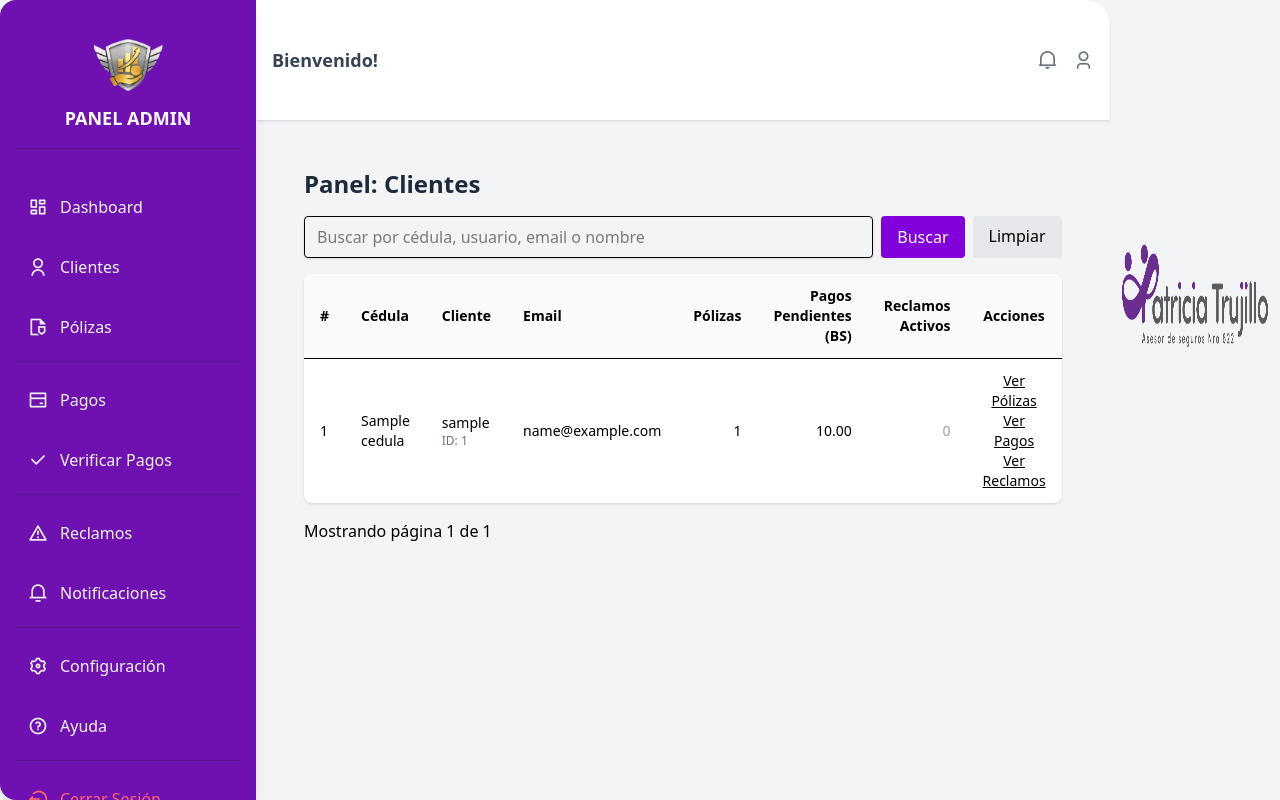
After one commit to Flarxx/Pagina-seguros2025, a Django app: template usuarios/templates/administrador/control_clientes.html in a window 1280 px wide. The commit adds this page. Run offline with Django 3.2, Linux system fonts and the light colour scheme; the template is opened without the code that fills it: most values are stand-ins (such as "Sample title", 1, 10 or a date in 2020); style sheets or scripts are compiled from the project's sources; some libraries are stand-ins or nearby versions.

Commit message:
muchas mejoras en la vista de administrador esta implementado una vista de clientes nuevas para filtrar por cedula etc

```diff
--- a/nucleo/urls.py
+++ b/nucleo/urls.py
@@ -5,7 +5,7 @@ from django.conf import settings
 
 urlpatterns = [
     path('admin/', admin.site.urls),
-    path('', include('usuarios.urls')),
+    path('', include('usuarios.urls', namespace='usuarios')),
     path('polizas/', include('polizas.urls')),
     path('pagos/', include('pagos.urls')),
     path('ayuda/', include('ayuda.urls')),
--- a/pagos/templates/pagos/administrador/verificar_pagos.html
+++ b/pagos/templates/pagos/administrador/verificar_pagos.html
@@ -1,4 +1,4 @@
-{% extends 'polizas/cliente/layout.html' %}
+{% extends 'administrador/prueba.html' %}
 
 
 {% block title %}Verificación de Pagos{% endblock %}
--- a/pagos/urls.py
+++ b/pagos/urls.py
@@ -1,8 +1,10 @@
 from django.urls import path
 from . import views
+
+app_name = 'pagos'
 
 urlpatterns = [
     path('registrar/<int:poliza_id>/', views.registrar_pago, name='registrar_pago'),
     path('mis-pagos/', views.mis_pagos, name='mis_pagos'),
-    path('admin/verificar-pagos/', views.verificar_pagos, name='verificar_pagos'),
+    path('verificar/', views.verificar_pagos, name='verificar_pagos'),
 ]
--- a/static/css/output.css
+++ b/static/css/output.css
@@ -2361,11 +2150,6 @@
 @property --tw-skew-y {
   syntax: "*";
   inherits: false;
-}
-@property --tw-scroll-snap-strictness {
-  syntax: "*";
-  inherits: false;
-  initial-value: proximity;
 }
 @property --tw-space-y-reverse {
   syntax: "*";
@@ -2556,10 +2340,6 @@
   inherits: false;
 }
 @property --tw-duration {
-  syntax: "*";
-  inherits: false;
-}
-@property --tw-ease {
   syntax: "*";
   inherits: false;
 }
@@ -2589,7 +2369,6 @@
       --tw-rotate-z: initial;
       --tw-skew-x: initial;
       --tw-skew-y: initial;
-      --tw-scroll-snap-strictness: proximity;
       --tw-space-y-reverse: 0;
       --tw-space-x-reverse: 0;
       --tw-border-style: solid;
@@ -2633,7 +2412,6 @@
       --tw-drop-shadow-alpha: 100%;
       --tw-drop-shadow-size: initial;
       --tw-duration: initial;
-      --tw-ease: initial;
       --tw-scale-x: 1;
       --tw-scale-y: 1;
       --tw-scale-z: 1;
--- /dev/null
+++ b/usuarios/templates/administrador/control_clientes.html
@@ -0,0 +1,83 @@
+{% extends 'administrador/prueba.html' %} {# o tu layout admin real #}
+
+{% block title %}Control de Clientes{% endblock %}
+
+{% block content %}
+<div class="max-w-7xl mx-auto p-6">
+  <h1 class="text-2xl font-bold text-gray-800 mb-4">Panel: Clientes</h1>
+
+  <form method="get" class="mb-4">
+    <div class="flex gap-2">
+      <input type="text" name="q" value="{{ q }}" placeholder="Buscar por cédula, usuario, email o nombre"
+             class="flex-1 px-3 py-2 border rounded shadow-sm" />
+      <button type="submit" class="px-4 py-2 bg-purple-700 text-white rounded">Buscar</button>
+      <a href="{% url 'usuarios:control_clientes' %}" class="px-4 py-2 bg-gray-200 rounded">Limpiar</a>
+    </div>
+  </form>
+
+  <div class="bg-white rounded-lg shadow overflow-x-auto">
+    <table class="min-w-full text-sm">
+      <thead class="bg-gray-50">
+        <tr>
+          <th class="px-4 py-3 text-left">#</th>
+          <th class="px-4 py-3 text-left">Cédula</th>
+          <th class="px-4 py-3 text-left">Cliente</th>
+          <th class="px-4 py-3 text-left">Email</th>
+          <th class="px-4 py-3 text-right">Pólizas</th>
+          <th class="px-4 py-3 text-right">Pagos Pendientes (BS)</th>
+          <th class="px-4 py-3 text-right">Reclamos Activos</th>
+          <th class="px-4 py-3 text-center">Acciones</th>
+        </tr>
+      </thead>
+      <tbody>
+        {% for item in clientes %}
+        <tr class="border-t">
+          <td class="px-4 py-3">{{ forloop.counter0|add:page_obj.start_index }}</td>
+          <td class="px-4 py-3">{{ item.perfil.cedula|default:"-" }}</td>
+          <td class="px-4 py-3">
+            {{ item.user.get_full_name|default:item.user.username }}
+            <div class="text-xs text-gray-500">ID: {{ item.user.id }}</div>
+          </td>
+          <td class="px-4 py-3">{{ item.user.email }}</td>
+          <td class="px-4 py-3 text-right font-medium">{{ item.polizas_count }}</td>
+          <td class="px-4 py-3 text-right font-medium">{{ item.pagos_pendientes_total|floatformat:2 }}</td>
+          <td class="px-4 py-3 text-right">
+            {% if item.reclamos_abiertos > 0 %}
+              <span class="text-red-600 font-semibold">{{ item.reclamos_abiertos }}</span>
+            {% else %}
+              <span class="text-gray-400">0</span>
+            {% endif %}
+          </td>
+          <td class="px-4 py-3 text-center">
+            <a href="{% url 'polizas:mis_polizas' %}?cliente={{ item.user.id }}" class="text-sm underline">Ver Pólizas</a>
+            <br>
+            <a href="{% url 'pagos:verificar_pagos' %}?cliente={{ item.user.id }}" class="text-sm underline">Ver Pagos</a>
+            <br>
+            <a href="{% url 'reclamos:mis_reclamos' %}?cliente={{ item.user.id }}" class="text-sm underline">Ver Reclamos</a>
+          </td>
+        </tr>
+        {% empty %}
+        <tr>
+          <td colspan="8" class="px-4 py-6 text-center text-gray-500">No se encontraron clientes.</td>
+        </tr>
+        {% endfor %}
+      </tbody>
+    </table>
+  </div>
+
+  <!-- paginación simple -->
+  <div class="mt-4">
+    <div class="flex items-center justify-between">
+      <div>Mostrando página {{ page_obj.number }} de {{ page_obj.paginator.num_pages }}</div>
+      <div class="space-x-2">
+        {% if page_obj.has_previous %}
+          <a href="?q={{ q }}&page={{ page_obj.previous_page_number }}" class="px-3 py-1 border rounded">Anterior</a>
+        {% endif %}
+        {% if page_obj.has_next %}
+          <a href="?q={{ q }}&page={{ page_obj.next_page_number }}" class="px-3 py-1 border rounded">Siguiente</a>
+        {% endif %}
+      </div>
+    </div>
+  </div>
+</div>
+{% endblock %}
--- a/usuarios/templates/administrador/prueba.html
+++ b/usuarios/templates/administrador/prueba.html
@@ -32,7 +32,8 @@
                 </a>
             </li>
             <li>
-                <a href="#" class="flex items-center space-x-3 p-3 rounded-lg text-gray-100 hover:bg-purple-900 transition duration-200">
+                <a href="{% url 'usuarios:control_clientes' %}"
+                   class="flex items-center space-x-3 p-3 rounded-lg text-gray-100 hover:bg-purple-900 transition duration-200">
                     <i class="ri-user-line text-xl"></i>
                     <span>Clientes</span>
                 </a>
@@ -52,7 +53,7 @@
                 </a>
             </li>
             <li>
-                <a href="{% url 'verificar_pagos' %}" class="flex items-center space-x-3 p-3 rounded-lg text-gray-100 hover:bg-purple-900 transition duration-200">
+                <a href="{% url 'pagos:verificar_pagos' %}" class="flex items-center space-x-3 p-3 rounded-lg text-gray-100 hover:bg-purple-900 transition duration-200">
                     <i class="ri-check-line text-xl"></i>
                     <span>Verificar Pagos</span>
                 </a>
@@ -88,7 +89,7 @@
 
             <!-- Logout -->
             <li class="border-t border-purple-900 pt-3">
-                <a href="{% url 'logout' %}" class="flex items-center space-x-3 p-3 rounded-lg text-red-400 hover:bg-purple-900 hover:text-red-300 transition duration-200">
+                <a href="{% url 'usuarios:logout' %}" class="flex items-center space-x-3 p-3 rounded-lg text-red-400 hover:bg-purple-900 hover:text-red-300 transition duration-200">
                     <i class="ri-logout-circle-line text-xl"></i>
                     <span>Cerrar Sesión</span>
                 </a>
@@ -120,5 +121,16 @@
             {% endblock %}
         </main>
     </div>
+
+    <!-- Logo Home Link corregido -->
+    <div class="flex-grow flex justify-center md:flex-grow-0 md:justify-start order-1 md:order-2">
+        <a href="{% url 'usuarios:inicio' %}" class="flex items-center">
+            <img
+                src="{% static 'img/logo.png' %}"
+                alt="Logo Estar Seguros"
+                class="h-40 mr-3"
+            />
+        </a>
+    </div>
 </body>
 </html>
--- a/usuarios/templates/usuarios/login.html
+++ b/usuarios/templates/usuarios/login.html
@@ -23,7 +23,7 @@
         <p class="mt-2 text-sm text-gray-600">Introduce tus credenciales para continuar</p>
       </div>
 
-      <form method="POST" action="{% url 'login' %}" class="mt-8 space-y-6">
+      <form method="POST" action="{% url 'usuarios:login' %}" class="mt-8 space-y-6">
         {% csrf_token %}
 
         <!-- Campo de usuario -->
@@ -58,7 +58,7 @@
         <!-- Enlace de registro -->
         <p class="text-center text-sm text-gray-600 mt-4">
           ¿No tienes cuenta?
-          <a href="{% url 'registro' %}" class="text-blue-700 font-medium hover:text-blue-900 hover:underline transition">Regístrate aquí</a>
+          <a href="{% url 'usuarios:registro' %}" class="text-blue-700 font-medium hover:text-blue-900 hover:underline transition">Regístrate aquí</a>
         </p>
       </form>
     </div>
```
Also changed, not shown: other parts of static/css/output.css (+0 -211 lines), usuarios/templates/usuarios/base.html (+19 -55 lines), usuarios/urls.py (+21 -9 lines), usuarios/views.py (+122 -31 lines).
